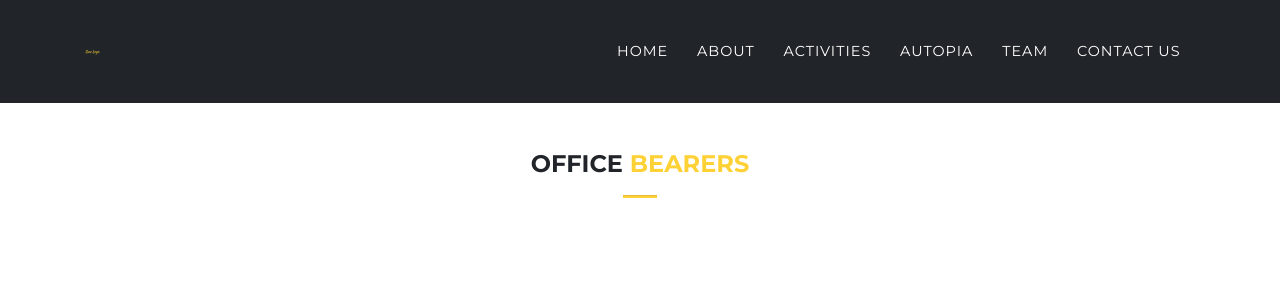
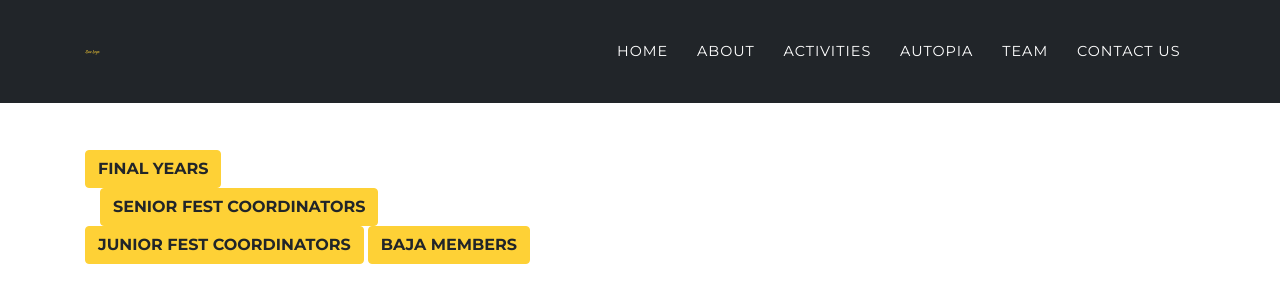
Before and after one commit to Kirti0808/SaeWebsite2018, a Django app: page /allteam/ in a window 1280 px wide. Shown: the top 293 px of the page. Run offline with Django 3.2, Linux system fonts and the light colour scheme; some libraries are stand-ins or nearby versions; some web fonts are replaced.

Commit message:
changes made

```diff
--- a/index/templates/index/allteam.html
+++ b/index/templates/index/allteam.html
@@ -1,6 +1,7 @@
 
 <!--All Team Members -->
 <!--jnijnfnrcgcnngfen-->
+
 
 <!DOCTYPE html>
 <html lang="en">
@@ -27,6 +28,54 @@
     <!-- Custom styles for this template -->
     <link href="{% static 'index/css/agency.css' %}" rel="stylesheet">
       <link href="{% static 'index/css/team.css' %}" rel="stylesheet">
+      <style>
+        #fnl {
+  display: block;
+}
+      #snr{
+        display: none;
+      }
+      #jnr{
+        display: none;
+      }
+      #baja{
+        display: none;
+      }
+        </style>
+        <script>
+        function myFunction1() {
+          document.getElementById("fnl").style.display = "block";
+        document.getElementById("snr").style.display = "none";
+        document.getElementById("snr1").style.display = "none";
+        document.getElementById("jnr").style.display = "none";
+          document.getElementById("baja").style.display = "none";
+        }
+        function myFunction2() {
+          document.getElementById("fnl").style.display = "none";
+        document.getElementById("snr").style.display = "block";
+        document.getElementById("snr1").style.display = "none";
+        document.getElementById("jnr").style.display = "none";
+          document.getElementById("baja").style.display = "none";
+        }
+        function myFunction3() {
+          document.getElementById("fnl").style.display = "none";
+        document.getElementById("snr").style.display = "none";
+        document.getElementById("jnr1").style.display = "none";
+        document.getElementById("jnr").style.display = "block";
+          document.getElementById("baja").style.display = "none";
+        }
+        function myFunction4() {
+          document.getElementById("fnl").style.display = "none";
+        document.getElementById("snr").style.display = "none";
+        document.getElementById("baja1").style.display = "none";
+        document.getElementById("jnr").style.display = "none";
+          document.getElementById("baja").style.display = "block";
+        }
+        </script>
+
+
+
+
   </head>
 
   <body id="home">
@@ -69,7 +118,29 @@
 
     <section id="AllTeamMembers">
       <div class="container">
+
+      <!--  <div class="btn-toolbar" role="group" aria-label="Basic example" > -->
+      <div class="row>"
+        <div class="col-md-3">
+  <a  class="btn btn-primary btn-md"  onclick="myFunction1()">FINAL YEARS</a>
+  </div>
+  <div class="col-md-3">
+  <a  class="btn btn-primary btn-md" onclick="myFunction2()">SENIOR FEST COORDINATORS</a>
+  </div>
+  <a  class="btn btn-primary btn-md" onclick="myFunction3()">JUNIOR FEST COORDINATORS</a>
+  <a  class="btn btn-primary btn-md" onclick="myFunction4()">BAJA MEMBERS</a>
+
+</div>
+
         <div id="team" class="section scrollspy" style="background-color:">
+
+  <br />
+
+
+  <div class="col-lg-8 mx-auto text-center" id="fnl1">
+<!--    <a class="btn btn-primary btn-xl text-uppercase js-scroll-trigger" onclick="myFunction1()">All Final Year Members</a>-->
+  </div>
+  <div class="final" id="fnl">
       <h4 style="text-align: center;background-color: ;border: ;border-radius: ;">OFFICE<span style="color: #fed136"> BEARERS</span></h4><hr width="3%" style="height: 2px;background-color: #fed136;"><br><br>
       <br>
       <div class="row">
@@ -114,6 +185,10 @@
           </div>
         </div>
       </div>
+
+    <!--  <p  onclick="myFunction()"></p> -->
+
+
       <div class="row">
         <div class="col s12 m6 l3">
           <div class="team-des">
@@ -242,6 +317,7 @@
       </div>
       <br><br>
       </div>
+      </div>
     </div>
 
 
@@ -250,8 +326,14 @@
     <!----------------->
     <!--------------->
     <!-------------->
+    <div class="final" id="snr">
     <br><h4 style="text-align: center;">SENIOR FEST <span style="color: #fed136">CO-ORDINATORS</span></h4><hr width="4%" style="height: 2px;background-color: #fed136;"><br><br>
     <!------------------>
+  <!--  <div class="col-lg-8 mx-auto text-center" id="snr1">
+      <a class="btn btn-primary btn-xl text-uppercase js-scroll-trigger" onclick="myFunction2()">All Senior Fest Coordinators</a>
+    </div> -->
+
+
     <div class="container" style="background-color:">
       <br><br>
       <div class="row">
@@ -337,9 +419,15 @@
           </div>
         </div>
       </div>
+      </div>
     <br>
+
   <!--Junior Fest Co-ordinators-->
+  <div class="final" id="jnr">
   <h4 style="text-align: center;">JUNIOR FEST <span style="color: #fed136">CO-ORDINATORS</span></h4><hr width="4%" style="height: 2px;background-color: #fed136;"><br><br>
+<div class="col-lg-8 mx-auto text-center" id="jnr1">
+<!--    <a class="btn btn-primary btn-xl text-uppercase js-scroll-trigger" onclick="myFunction3()">All Junior Fest Coordinators</a>
+-->  </div>
 
   <div class="container" style="background-color: ">
     <br><br>
@@ -425,8 +513,13 @@
       </div>
       <br><br>
     </div>
+    </div>
     <hr>
+      <div class="final" id="baja">
     <h4 style="text-align: center;">Baja <span style="color: #fed136">Members</span></h4><hr width="4%" style="height: 2px;background-color: #fed136;"><br><br>
+    <div class="col-lg-8 mx-auto text-center" id="baja1">
+  <!--    <a class="btn btn-primary btn-xl text-uppercase js-scroll-trigger" onclick="myFunction4()">All BAJA MEMBERS</a>
+  -->  </div>
 
 <div class="container" style="background-color: ">
  <br><br>
@@ -534,6 +627,7 @@
          </div>
          <br><br>
        </div>
+       </div>
        <hr>
 
 
```
Also changed, not shown: index/static/index/img/team/saumik.jpeg (added).
